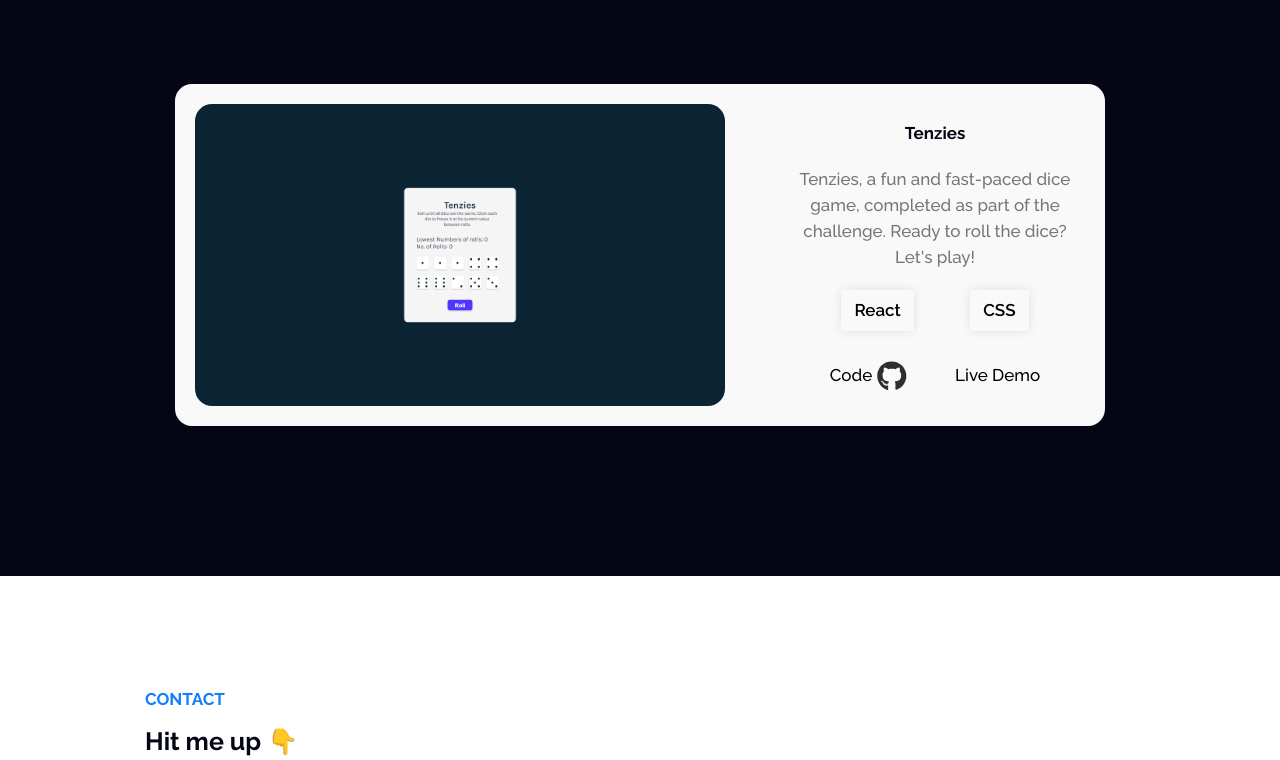
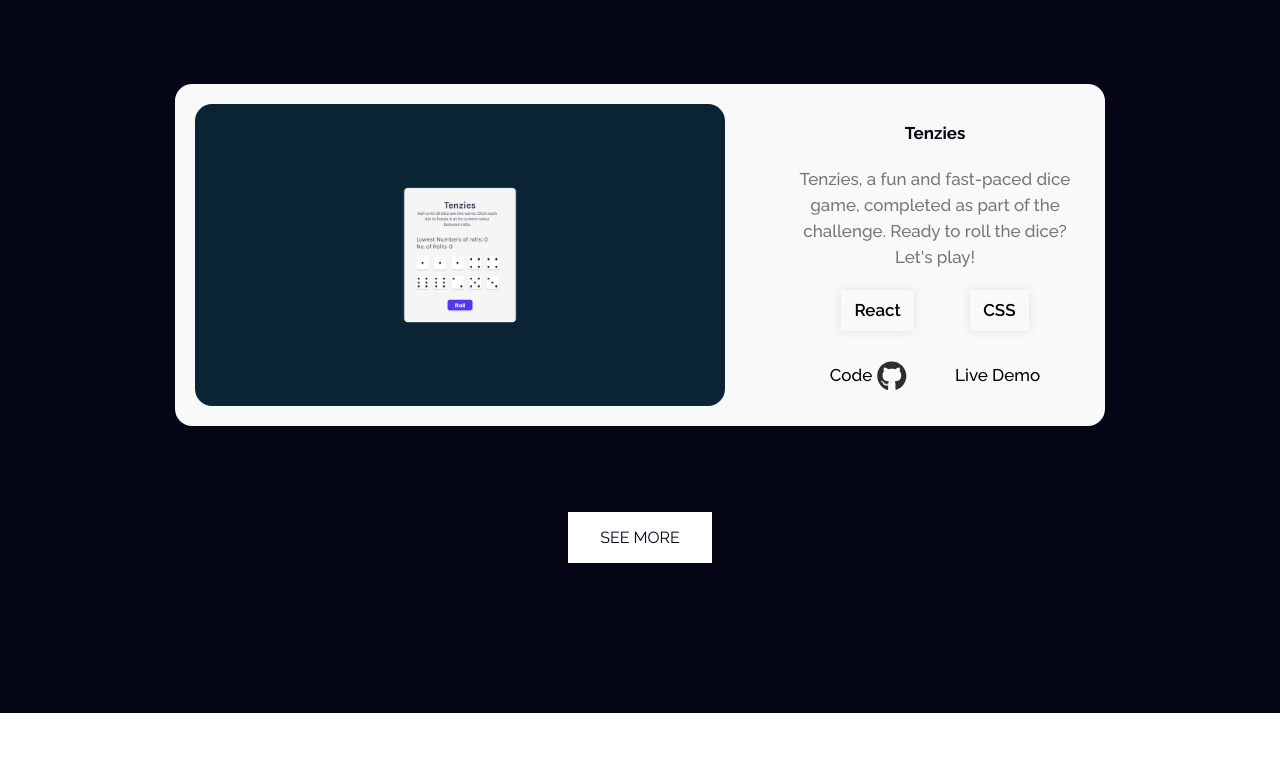
Before and after one commit to OlaleyeFisayo/fisayomi-portfolio, a React (Vite) app: page / in a window 1280 px wide. Shown: the part 2564-3324 px from the top of the page. Built offline with nearby package versions, Linux system fonts and the light colour scheme.

Commit message:
Updated ProjectSection

```diff
--- a/src/components/ProjectSection.jsx
+++ b/src/components/ProjectSection.jsx
@@ -21,6 +21,11 @@ export default function ProjectSection() {
               />
             );
           })}
+          <a
+            href="https://codepen.io/OlaleyeFisayo"
+            className="btn"
+            target="_blank"
+          >See More</a>
         </div>
       </div>
     </section>
--- a/src/components/ProjectSection.scss
+++ b/src/components/ProjectSection.scss
@@ -41,6 +41,18 @@
       display: flex;
       flex-direction: column;
       gap: 86px;
+      align-items: center;
+
+      .btn {
+        text-decoration: none;
+        background: #ffffff;
+        padding: 16px 32px;
+        display: inline-block;
+        color: #040615;
+        font-family: 900;
+        text-transform: uppercase;
+        font-size: 16px;
+      }
     }
   }
 }
```
